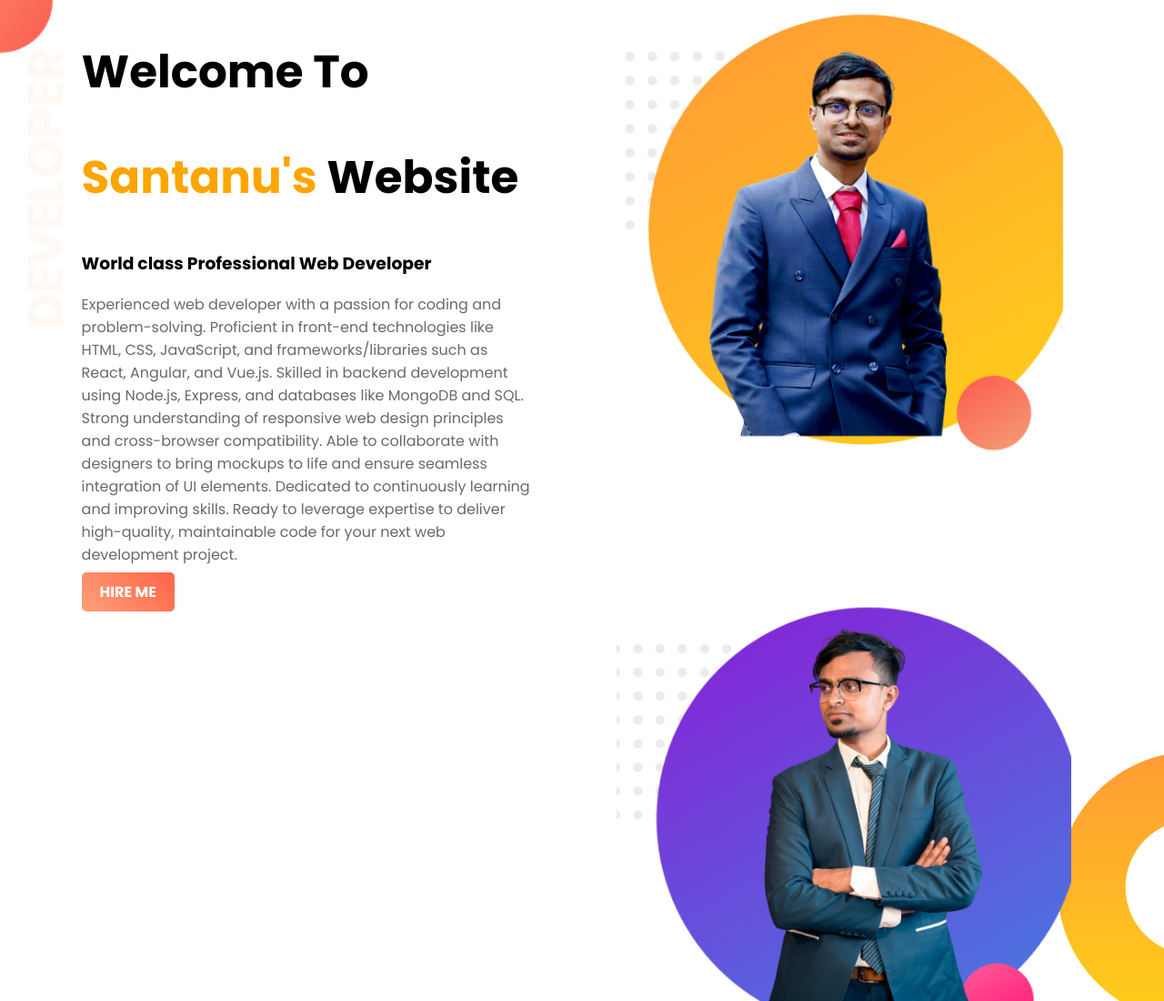
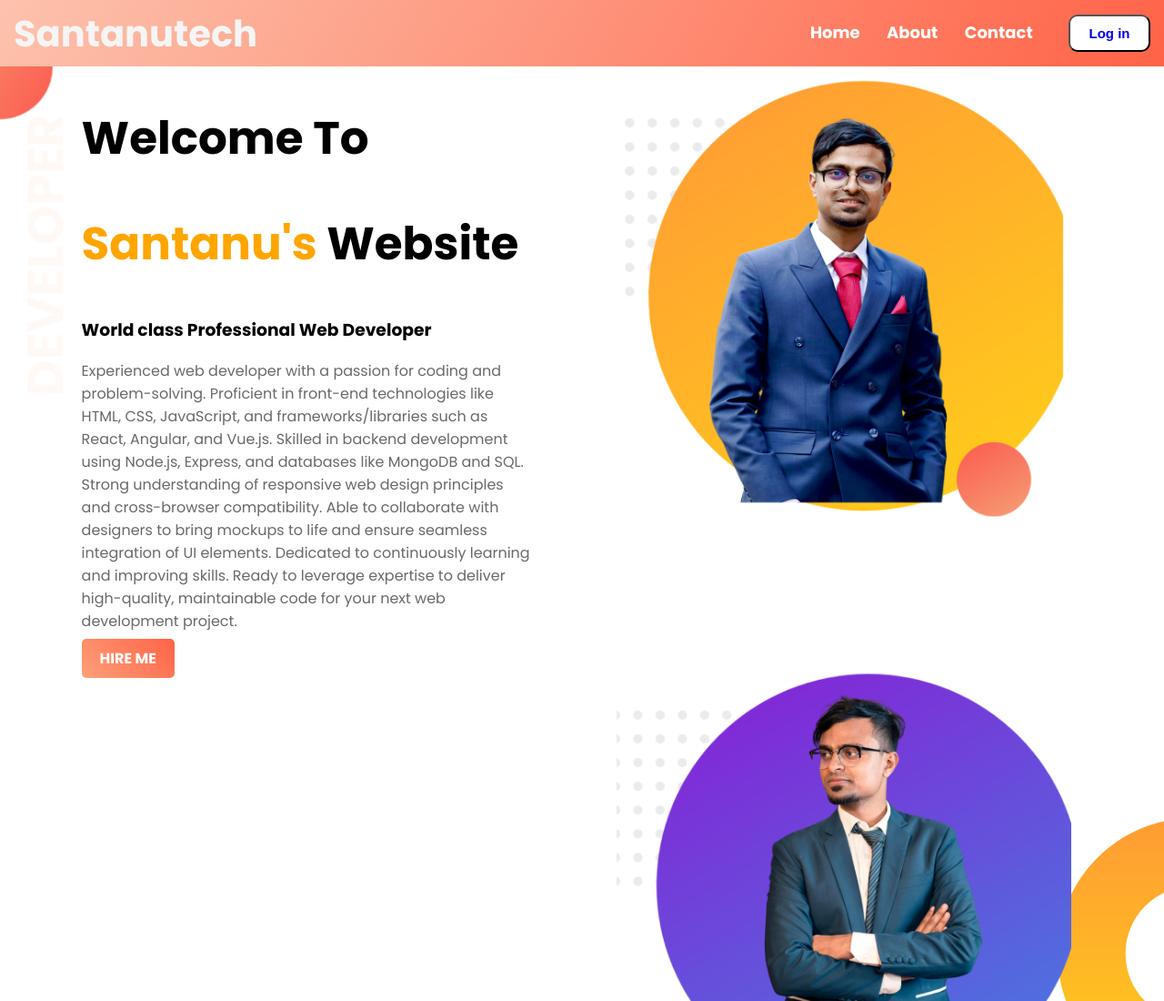
Before and after one commit to SantanuBanik-Phy/First-Website, a plain HTML site: page index.html in a window 1280 px wide. Shown: the top 1100 px of the page at 91% size. Drawn offline with Linux system fonts and the light colour scheme.

Commit message:
navigation Bar Added

```diff
--- a/Styles/style.css
+++ b/Styles/style.css
@@ -78,3 +78,35 @@ footer{
     text-align: center;
     text-decoration: underline;
 }
+.navbar{
+    background-image: linear-gradient(120deg,rgba(252, 177, 150, 0.78),rgb(255, 99, 71));padding-left: 15px;padding-right: 15px;
+}
+.navdiv{
+    display: flex; align-items: center;justify-content: space-between;
+}
+.logo{
+
+    font-size: 40px;font-weight:bold;
+}
+li{
+    list-style: none;display: inline-block;
+}
+li a{
+    color: white;font-size: 18px;font-weight: bold;margin-right: 25px;
+}
+button{
+    background-color: white;margin-left: 10px;border-radius: 10px;padding: 10px; width: 90px;
+    color: black;
+    transition: 0.5s ease-in;
+
+}
+button a{
+    font-weight: bold;font-size: 15px;
+}
+*{
+    text-decoration: none;
+}
+#color-change{
+    color:whitesmoke
+
+}
--- a/index.html
+++ b/index.html
@@ -13,6 +13,19 @@
     <link rel="stylesheet" href="Styles/style.css">
 </head>
 <body>
+    <nav class="navbar">
+        <div class="navdiv">
+            <div class="logo">
+                <a href="#"><span id="color-change">Santanutech</span></a>
+            </div>
+             <ul>
+                <li> <a href="#">Home</a></li>
+                <li><a href="#">About</a></li>
+                <li><a href="#">Contact</a></li>
+                <button><a href="#">Log in</a></button>
+             </ul>
+        </div>
+    </nav>
     <section class="high-banner">
         <div class="half-width">
             <h1> Welcome To </h1>
```
